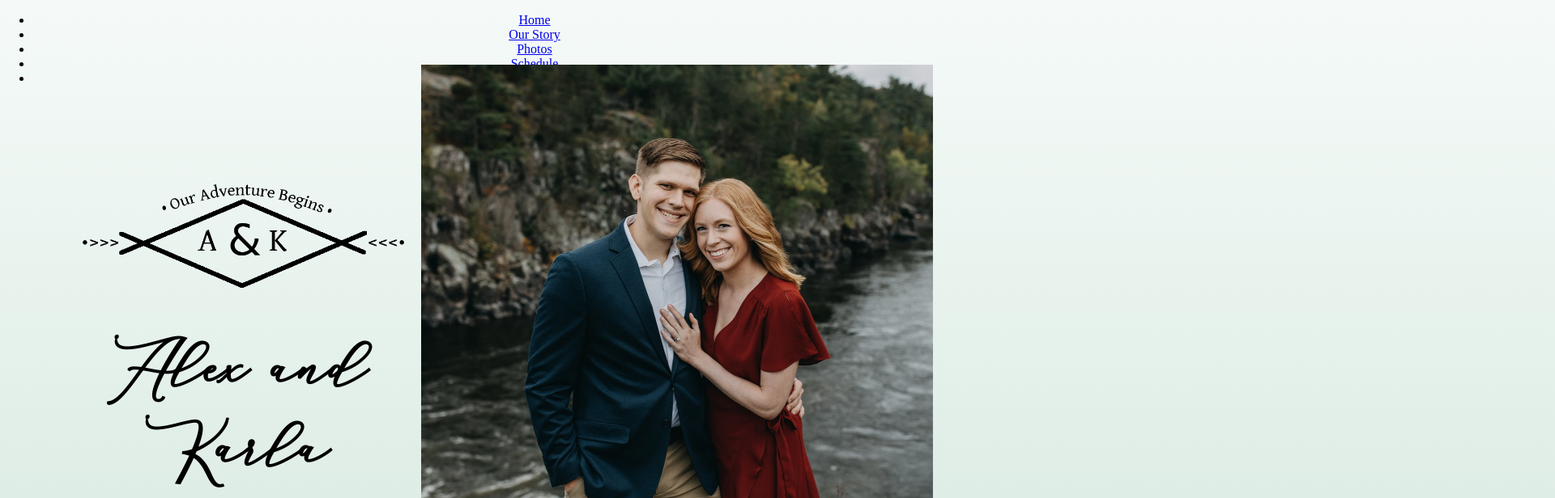
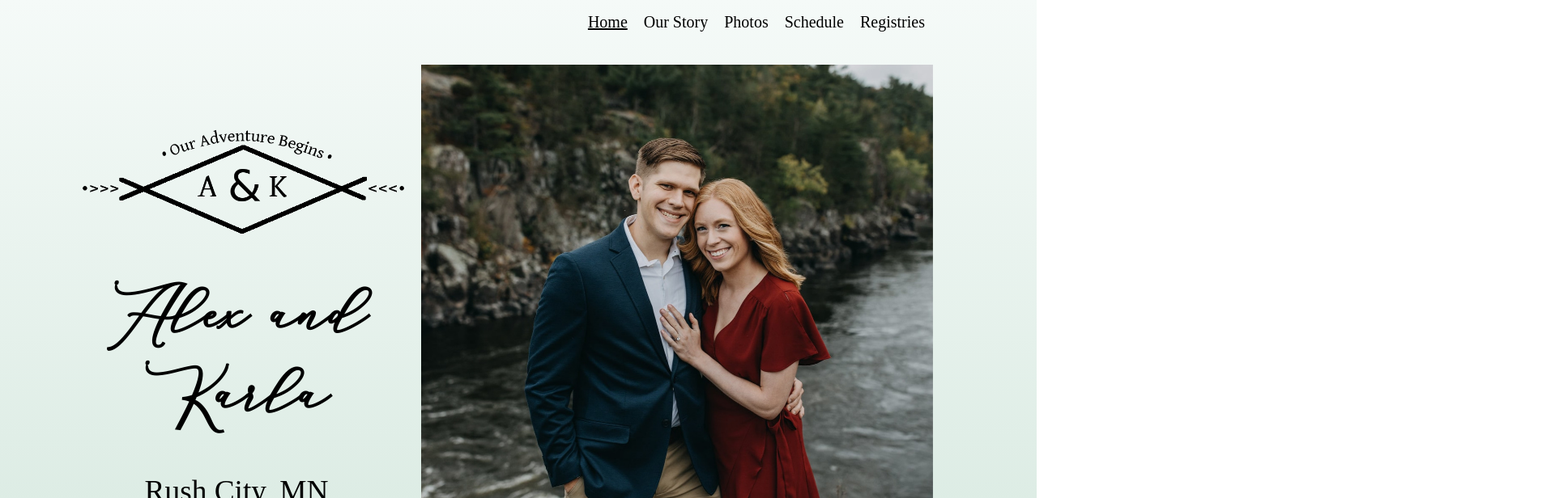
Before and after one commit to peirvine/Alex-and-Karla, a React (Create React App) app: page / in a window 1280 px wide. Shown: the top 616 px of the page at 81% size, 1920 px wide, since content can reach past the window. Built offline with nearby package versions, Linux system fonts and the light colour scheme.

Commit message:
desktop fixes because of mobile changes

```diff
--- a/src/components/footer/footer.scss
+++ b/src/components/footer/footer.scss
@@ -5,6 +5,9 @@
     width: 100%;
     // position: fixed;
     // bottom: 0;
+  }
+  #mobileImage {
+    display: none;
   }
 }
 
--- a/src/components/nav/nav.js
+++ b/src/components/nav/nav.js
@@ -11,7 +11,7 @@ export default function Nav () {
   return (
     <div id="nav">
       <nav id="desktopNav">
-        <ul className={openNav ? 'open' : 'closed'}>
+        <ul>
           <li>
             <NavLink exact to="/" activeClassName="selected">Home</NavLink>
           </li>
--- a/src/components/nav/nav.scss
+++ b/src/components/nav/nav.scss
@@ -1,12 +1,11 @@
 /* Desktop */
 @media only screen and (min-width: 1000px) {
   #nav {
-    #desktopNav{
+    #desktopNav {
       text-align: center;
       width: 100%;
       position: relative;
 
-      nav {
       display: flex;
       justify-content: space-between;
       position: relative;
@@ -44,7 +43,6 @@
           top: 0;
           display: inline;
           opacity: 1;
-          }
         }
       }
 
```
Lines whose indentation alone changed are shown as unchanged.
